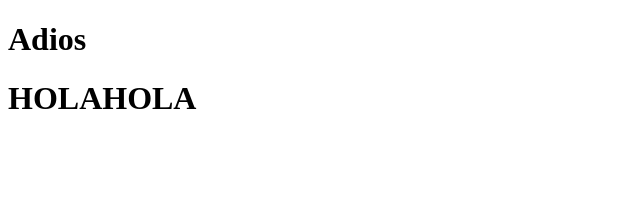
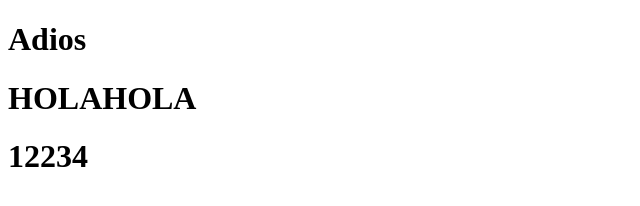
Before and after one commit to isc-joserodriguez/c17-prueba-git, a plain HTML site: page index.html in a window 1280 px wide. Shown: the whole page, without its empty margins (0-640 px from the left). Drawn offline with Linux system fonts and the light colour scheme.

Commit message:
Update index.html

```diff
--- a/index.html
+++ b/index.html
@@ -10,5 +10,6 @@
 <body>
     <h1>Adios</h1>
     <h1>HOLAHOLA</h1>
+    <h1>12234</h1>
 </body>
 </html>
```
